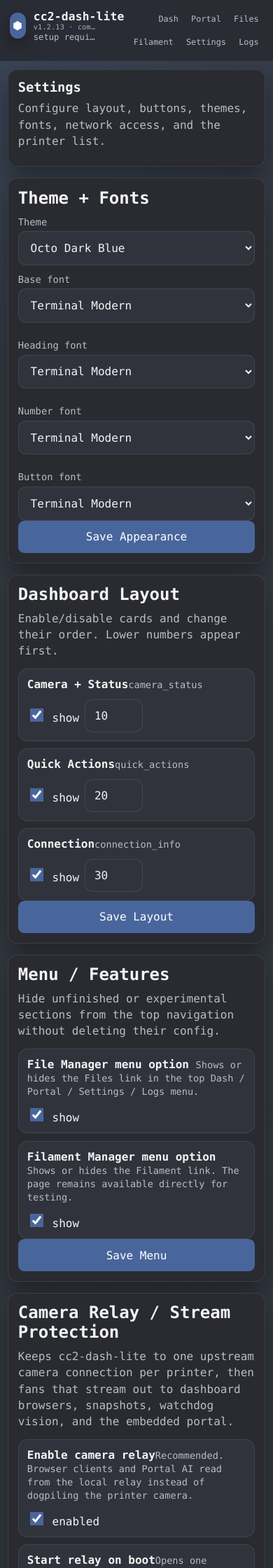
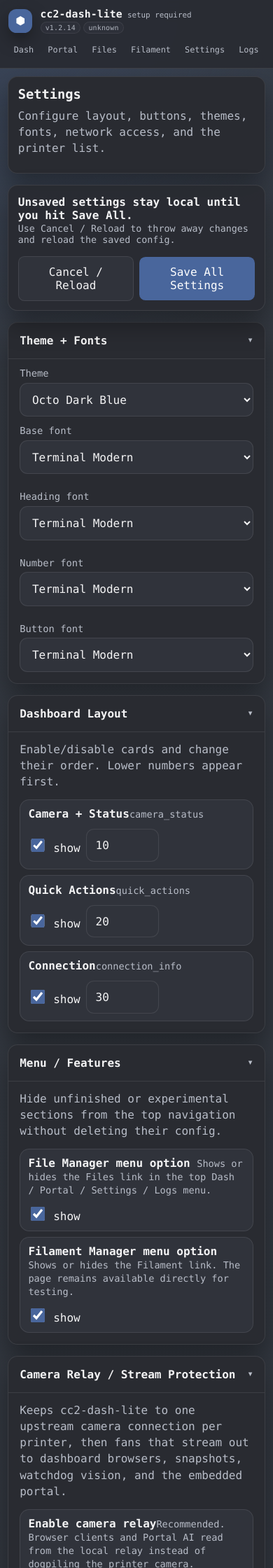
Before and after one commit to merberg-ai/cc2-dash-lite, a FastAPI app: page /settings in a window 390 px wide. Shown: the top 2240 px of the page at 70% size. Run offline with FastAPI, Linux system fonts and the light colour scheme.

Commit message:
Settings UI revamp; mobile header tweaks
Revamp settings page into collapsible panels with a sticky top/bottom Save All / Cancel action bar and a collapsed Advanced JSON editor with an explicit raw-JSON override. Add new frontend logic (applySettingsFormToConfig, saveAllSettings) to serialize all sections into a single config payload and wire Save All / Cancel buttons. Update templates to use details/summary panels and remove per-section save buttons. Improve mobile header/brand layout and show branch/build metadata compactly. Bump package version to 1.2.14 and update README release notes.

```diff
--- a/cc2_dash_lite/__init__.py
+++ b/cc2_dash_lite/__init__.py
@@ -1 +1 @@
-__version__ = "1.2.13"
+__version__ = "1.2.14"
--- a/static/app.css
+++ b/static/app.css
@@ -20,13 +20,15 @@ button, input, select, textarea { font: inherit; }
   padding: .85rem .85rem; background: color-mix(in srgb, var(--cc2-card) 90%, transparent);
   backdrop-filter: blur(14px); border-bottom: 1px solid var(--cc2-border);
 }
-.brand { display: flex; align-items: center; gap: .7rem; min-width: 0; }
-.brand-text { display:block; min-width:0; }
-.brand-icon { display:grid; place-items:center; width: 2.35rem; height:2.35rem; border-radius: .8rem; background: var(--cc2-primary); color: white; box-shadow: 0 10px 24px var(--cc2-shadow); }
-.brand strong { display:block; font-family: var(--font-heading); font-size: 1.02rem; letter-spacing: .01em; white-space: nowrap; }
-.brand-build { display:block; color: var(--cc2-muted); font-family: var(--font-number); font-size: .63rem; line-height: 1.15; letter-spacing: .025em; white-space: nowrap; overflow: hidden; text-overflow: ellipsis; max-width: 13rem; opacity: .9; }
-.brand small { display:block; color: var(--cc2-muted); font-size: .76rem; margin-top: .1rem; white-space: nowrap; overflow: hidden; text-overflow: ellipsis; max-width: 12rem; }
-.topnav { display:flex; gap:.3rem; align-items:center; }
+.brand { display:flex; align-items:center; gap:.7rem; min-width:0; flex:1 1 auto; }
+.brand-text { display:flex; flex-direction:column; gap:.18rem; min-width:0; }
+.brand-icon { flex:0 0 auto; display:grid; place-items:center; width:2.35rem; height:2.35rem; border-radius:.8rem; background:var(--cc2-primary); color:white; box-shadow:0 10px 24px var(--cc2-shadow); }
+.brand-title-row { display:flex; align-items:baseline; gap:.45rem; min-width:0; }
+.brand strong { display:block; font-family:var(--font-heading); font-size:clamp(.92rem, 3.6vw, 1.08rem); letter-spacing:.01em; white-space:nowrap; overflow:hidden; text-overflow:ellipsis; min-width:0; max-width:14rem; }
+.brand-printer { color:var(--cc2-muted); font-size:.68rem; white-space:nowrap; overflow:hidden; text-overflow:ellipsis; min-width:0; max-width:10rem; }
+.brand-meta { display:flex; align-items:center; gap:.28rem; min-width:0; overflow:hidden; color:var(--cc2-muted); font-family:var(--font-number); font-size:.62rem; line-height:1.15; letter-spacing:.02em; opacity:.95; }
+.brand-meta span { min-width:0; max-width:7.8rem; overflow:hidden; text-overflow:ellipsis; white-space:nowrap; border:1px solid color-mix(in srgb, var(--cc2-border) 84%, transparent); background:color-mix(in srgb, var(--cc2-card-soft) 80%, transparent); border-radius:999px; padding:.11rem .38rem; }
+.topnav { display:flex; gap:.3rem; align-items:center; flex:0 0 auto; }
 .navlink { color: var(--cc2-muted); font-size: .8rem; padding: .48rem .55rem; border-radius: .7rem; }
 .navlink:hover { color: var(--cc2-text); background: var(--cc2-card-soft); }
 .main-content { flex: 1; padding: .8rem; }
@@ -89,6 +91,25 @@ hr { width:100%; border:0; border-top:1px solid var(--cc2-border); margin:0; }
 .result-item, .setting-row, .log-line { background: var(--cc2-card-soft); border:1px solid var(--cc2-border); border-radius:.85rem; padding:.75rem; }
 .result-item strong { display:block; margin-bottom:.2rem; }
 .result-item span, .setting-row small { color: var(--cc2-muted); font-size:.85rem; }
+.settings-actionbar { display:flex; align-items:center; justify-content:space-between; gap:.85rem; padding:.8rem 1rem; }
+.settings-actionbar.compact-actionbar { position:sticky; top:4.45rem; z-index:30; background:color-mix(in srgb, var(--cc2-card) 94%, transparent); backdrop-filter:blur(12px); }
+.settings-actionbar strong { display:block; font-family:var(--font-heading); }
+.settings-actionbar small { display:block; color:var(--cc2-muted); margin-top:.12rem; line-height:1.25; }
+.settings-action-buttons { display:flex; gap:.5rem; align-items:center; flex-wrap:wrap; justify-content:flex-end; }
+.settings-panel { padding:0; overflow:hidden; }
+.settings-summary { display:flex; align-items:center; justify-content:space-between; gap:.75rem; cursor:pointer; list-style:none; padding:1rem; user-select:none; }
+.settings-summary::-webkit-details-marker { display:none; }
+.settings-summary::after { content:'▾'; color:var(--cc2-muted); transition:transform .18s ease; font-size:.9rem; }
+.settings-panel:not([open]) .settings-summary::after { transform:rotate(-90deg); }
+.settings-summary span { font-family:var(--font-heading); font-weight:900; }
+.settings-summary small { color:var(--cc2-muted); text-align:right; line-height:1.25; }
+.settings-panel-body { padding:0 1rem 1rem; border-top:1px solid var(--cc2-border); }
+.settings-panel-body > .muted:first-child { margin-top:.8rem; }
+.raw-json-override { display:flex; align-items:center; gap:.5rem; color:var(--cc2-muted); margin:.75rem 0; font-size:.86rem; }
+body[data-page="settings"] .setting-row { padding:.65rem .7rem; }
+body[data-page="settings"] .settings-list { gap:.5rem; }
+body[data-page="settings"] .button.tiny { min-height:2.05rem; }
+
 .card-title-row { display:flex; align-items:center; justify-content:space-between; gap:.75rem; }
 .card-title-row h2 { margin:0; }
 .pill { display:inline-flex; align-items:center; gap:.35rem; color:var(--cc2-muted); border:1px solid var(--cc2-border); background:var(--cc2-card-soft); border-radius:999px; padding:.3rem .55rem; font-size:.75rem; }
@@ -128,11 +149,19 @@ hr { width:100%; border:0; border-top:1px solid var(--cc2-border); margin:0; }
 @keyframes spin { to { transform: rotate(360deg); } }
 @keyframes fadeIn { from { opacity:0; transform:translateY(8px); } to { opacity:1; transform:translateY(0); } }
 @keyframes toastIn { from { opacity:0; transform:translateY(8px); } to { opacity:1; transform:translateY(0); } }
+@media (max-width: 620px) {
+  .topbar { align-items:stretch; flex-direction:column; gap:.55rem; padding:.7rem .75rem; }
+  .brand { width:100%; }
+  .brand strong { max-width:none; }
+  .brand-printer { max-width:42vw; }
+  .brand-meta { flex-wrap:nowrap; overflow-x:auto; scrollbar-width:none; padding-bottom:.05rem; }
+  .brand-meta::-webkit-scrollbar { display:none; }
+  .topnav { width:100%; overflow-x:auto; flex-wrap:nowrap; justify-content:flex-start; padding-bottom:.05rem; scrollbar-width:none; }
+  .topnav::-webkit-scrollbar { display:none; }
+  .navlink { flex:0 0 auto; font-size:.74rem; padding:.42rem .48rem; }
+}
 @media (max-width: 520px) {
   .status-grid.four { grid-template-columns: repeat(2, 1fr); }
-  .topbar { align-items:flex-start; }
-  .topnav { flex-wrap:wrap; justify-content:flex-end; }
-  .navlink { font-size:.74rem; padding:.42rem .42rem; }
   .main-content { padding:.7rem; }
   .card { padding:.85rem; }
   .grid-2 { grid-template-columns:1fr; }
@@ -644,3 +673,19 @@ hr { width:100%; border:0; border-top:1px solid var(--cc2-border); margin:0; }
   .filament-control-panel .setting-controls { justify-content:flex-start; }
   .tray-grid { grid-template-columns:1fr; }
 }
+
+@media (max-width: 620px) {
+  .settings-actionbar.compact-actionbar { top:6.2rem; }
+  .settings-actionbar { flex-direction:column; align-items:stretch; }
+  .settings-action-buttons { display:grid; grid-template-columns:1fr 1fr; width:100%; }
+  .settings-action-buttons .button { width:100%; min-height:2.65rem; }
+  .settings-summary { align-items:flex-start; }
+  .settings-summary small { display:none; }
+  .setting-row { grid-template-columns:1fr; align-items:stretch; }
+  .setting-controls { justify-content:flex-start; }
+  .setting-controls input[type="number"] { width:6.5rem; }
+  .brand-icon { width:2.15rem; height:2.15rem; border-radius:.72rem; }
+}
+@media (max-width: 520px) {
+  .settings-panel { padding:0; }
+}
--- a/static/app.js
+++ b/static/app.js
@@ -855,6 +855,127 @@
 
     refreshCameraProxyStatus().catch(() => {});
 
+    function applySettingsFormToConfig() {
+      cfg.app = cfg.app || {};
+      cfg.appearance = cfg.appearance || {};
+      cfg.dashboard = cfg.dashboard || {};
+      cfg.features = cfg.features || {};
+      cfg.camera_proxy = cfg.camera_proxy || {};
+      cfg.portal_ai = cfg.portal_ai || {};
+      cfg.actions = cfg.actions || {};
+      cfg.network = cfg.network || {};
+
+      const themeSelect = $('#themeSelect');
+      if (themeSelect) cfg.app.theme = themeSelect.value;
+      cfg.appearance.fonts = cfg.appearance.fonts || {};
+      $$('.font-select').forEach(sel => cfg.appearance.fonts[sel.dataset.fontRole] = sel.value);
+
+      $$('#cardSettings [data-card-id]').forEach(row => {
+        const id = row.dataset.cardId;
+        const c = (cfg.dashboard.cards || []).find(x => x.id === id);
+        if (c) {
+          c.enabled = !!$('.card-enabled', row)?.checked;
+          c.order = Number($('.card-order', row)?.value || 99);
+        }
+      });
+
+      cfg.features.file_manager_enabled = !!$('#fileManagerEnabled')?.checked;
+      cfg.features.filament_manager_enabled = !!$('#filamentManagerEnabled')?.checked;
+
+      cfg.camera_proxy.enabled = !!$('#cameraProxyEnabled')?.checked;
+      cfg.camera_proxy.start_on_boot = !!$('#cameraProxyStartOnBoot')?.checked;
+      cfg.camera_proxy.max_client_fps = Number($('#cameraProxyMaxFps')?.value || 8);
+      cfg.camera_proxy.stale_frame_seconds = Number($('#cameraProxyStaleSeconds')?.value || 10);
+      cfg.camera_proxy.upstream_connect_timeout_seconds = Number($('#cameraProxyConnectTimeout')?.value || 5);
+      cfg.camera_proxy.upstream_read_timeout_seconds = Number($('#cameraProxyReadTimeout')?.value || 20);
+      cfg.camera_proxy.rewrite_portal_camera_urls = !!$('#cameraProxyRewritePortal')?.checked;
+      cfg.camera_proxy.fallback_to_direct = !!$('#cameraProxyFallbackDirect')?.checked;
+
+      cfg.portal_ai.enabled = !!$('#portalAIEnabled')?.checked;
+      cfg.portal_ai.background_monitor_enabled = !!$('#aiBackgroundMonitorEnabled')?.checked;
+      cfg.portal_ai.check_interval_seconds = Number($('#aiCheckIntervalSeconds')?.value || 30);
+      cfg.portal_ai.background_log_changes = !!$('#aiBackgroundLogChanges')?.checked;
+      cfg.portal_ai.background_min_log_level = $('#aiBackgroundMinLogLevel')?.value || 'watch';
+      cfg.portal_ai.telemetry_rules_enabled = !!$('#aiTelemetryRules')?.checked;
+      cfg.portal_ai.camera_rules_enabled = !!$('#aiCameraRules')?.checked;
+      cfg.portal_ai.vision_ai_enabled = !!$('#aiVisionEnabled')?.checked;
+      cfg.portal_ai.ollama_base_url = $('#aiOllamaBaseUrl')?.value?.trim() || 'http://localhost:11434';
+      cfg.portal_ai.ollama_vision_model = $('#aiOllamaVisionModel')?.value?.trim() || 'llava';
+      cfg.portal_ai.vision_check_interval_seconds = Number($('#aiVisionCheckInterval')?.value || 120);
+      cfg.portal_ai.vision_require_active_print = !!$('#aiVisionRequireActivePrint')?.checked;
+      cfg.portal_ai.vision_heuristics_enabled = !!$('#aiVisionHeuristicsEnabled')?.checked;
+      cfg.portal_ai.vision_treat_benign_uncertain_as_ok = !!$('#aiVisionBenignUncertainOk')?.checked;
+      cfg.portal_ai.vision_dark_mean_threshold = Number($('#aiVisionDarkMeanThreshold')?.value || 42);
+      const darkDrop = $('#aiVisionDarkDropThreshold');
+      if (darkDrop) cfg.portal_ai.vision_dark_relative_drop_threshold = Number(darkDrop.value || 18);
+      cfg.portal_ai.vision_stringing_edge_density_threshold = Number($('#aiVisionStringingEdgeThreshold')?.value || 0.125);
+      cfg.portal_ai.vision_confidence_threshold = Number($('#aiVisionConfidenceThreshold')?.value || 70);
+      cfg.portal_ai.vision_severity_threshold = Number($('#aiVisionSeverityThreshold')?.value || 60);
+      cfg.portal_ai.vision_required_bad_checks = Number($('#aiVisionRequiredBadChecks')?.value || 2);
+      cfg.portal_ai.vision_prompt = $('#aiVisionPrompt')?.value || cfg.portal_ai.vision_prompt || '';
+      cfg.portal_ai.progress_stuck_minutes = Number($('#aiProgressStuckMinutes')?.value || 8);
+      cfg.portal_ai.multi_color_mode = $('#aiMultiColorMode')?.value || 'auto';
+      cfg.portal_ai.multi_color_progress_stuck_minutes = Number($('#aiMultiColorStuckMinutes')?.value || 30);
+      cfg.portal_ai.stale_status_seconds = Number($('#aiStaleStatusSeconds')?.value || 75);
+      cfg.portal_ai.feedback_enabled = !!$('#aiFeedbackEnabled')?.checked;
+      cfg.portal_ai.auto_pause_enabled = !!$('#aiAutoPauseEnabled')?.checked;
+      cfg.portal_ai.auto_pause_threshold = Number($('#aiAutoPauseThreshold')?.value || 90);
+
+      $$('#actionSettings [data-action-id]').forEach(row => {
+        const id = row.dataset.actionId;
+        const a = cfg.actions[id];
+        if (a) {
+          const oldLabel = String(a.label || id);
+          a.label = $('.action-label', row)?.value?.trim() || oldLabel;
+          a.visible = !!$('.action-visible', row)?.checked;
+          a.requires_confirm = !!$('.action-confirm', row)?.checked;
+          a.order = Number($('.action-order', row)?.value || 99);
+          if (id === 'set_speed_preset') {
+            delete a.preset_mode;
+            delete a.preset_name;
+          }
+        }
+      });
+
+      const allowedSubnets = $('#allowedSubnets');
+      if (allowedSubnets) cfg.network.allowed_subnets = allowedSubnets.value.split('\n').map(x => x.trim()).filter(Boolean);
+      const allowedHosts = $('#allowedHosts');
+      if (allowedHosts) cfg.network.allowed_hosts = allowedHosts.value.split('\n').map(x => x.trim()).filter(Boolean);
+      return cfg;
+    }
+
+    async function saveAllSettings(button = null) {
+      const rawOverride = !!$('#useRawJsonOnSave')?.checked;
+      setButtonBusy(button, true, 'Saving...');
+      try {
+        if (rawOverride) {
+          try { cfg = JSON.parse($('#configEditor')?.value || '{}'); }
+          catch (err) { throw new Error('Invalid raw JSON: ' + err.message); }
+        } else {
+          applySettingsFormToConfig();
+          refreshConfigEditor();
+        }
+        await api('/api/config', { method:'POST', body:JSON.stringify({ config: cfg }) });
+        toast('All settings saved. Reloading...', 'success');
+        setTimeout(() => location.reload(), 550);
+      } catch (err) {
+        toast(err.message, 'error', 9000);
+      } finally {
+        setButtonBusy(button, false);
+      }
+    }
+
+    ['saveAllSettingsButton', 'saveAllSettingsButtonBottom'].forEach(id => {
+      const btn = $('#' + id);
+      if (btn) btn.addEventListener('click', () => saveAllSettings(btn));
+    });
+    ['cancelSettingsButton', 'cancelSettingsButtonBottom'].forEach(id => {
+      const btn = $('#' + id);
+      if (btn) btn.addEventListener('click', () => {
+        if (confirm('Discard unsaved settings and reload the saved config?')) location.reload();
+      });
+    });
+
     const refreshOllamaModels = $('#refreshOllamaModelsButton');
     if (refreshOllamaModels) refreshOllamaModels.addEventListener('click', async () => {
       try {
--- a/templates/base.html
+++ b/templates/base.html
@@ -19,12 +19,18 @@
   <div id="toastHost" class="toast-host" aria-live="polite"></div>
   <div class="app-shell">
     <header class="topbar fade-in">
-      <a class="brand" href="/" title="cc2-dash-lite v{{ build.version }} · commit {{ build.git_commit_short }}{% if build.git_branch and build.git_branch != 'unknown' %} · {{ build.git_branch }}{% endif %}{% if build.git_dirty %} · dirty{% endif %}">
+      <a class="brand" href="/" title="cc2-dash-lite v{{ build.version }} · commit {{ build.git_commit_short }}{% if build.git_branch and build.git_branch != 'unknown' %} · branch {{ build.git_branch }}{% endif %}{% if build.git_dirty %} · dirty{% endif %}">
         <span class="brand-icon">⬢</span>
         <span class="brand-text">
-          <strong>{{ cfg.app.name|default('cc2-dash-lite') }}</strong>
-          <span class="brand-build">v{{ build.version }} · commit {{ build.git_commit_short }}{% if build.git_dirty %}*{% endif %}</span>
-          <small>{{ printer.name if printer else 'setup required' }}</small>
+          <span class="brand-title-row">
+            <strong>{{ cfg.app.name|default('cc2-dash-lite') }}</strong>
+            <span class="brand-printer">{{ printer.name if printer else 'setup required' }}</span>
+          </span>
+          <span class="brand-meta" aria-label="Build information">
+            <span>v{{ build.version }}</span>
+            {% if build.git_branch and build.git_branch != 'unknown' %}<span>{{ build.git_branch }}</span>{% endif %}
+            <span>{{ build.git_commit_short }}{% if build.git_dirty %}*{% endif %}</span>
+          </span>
         </span>
       </a>
       <nav class="topnav">
--- a/templates/settings.html
+++ b/templates/settings.html
@@ -7,8 +7,23 @@
     <p>Configure layout, buttons, themes, fonts, network access, and the printer list.</p>
   </article>
 
-  <article class="card">
-    <h2>Theme + Fonts</h2>
+  <div class="settings-actionbar card compact-actionbar" role="region" aria-label="Settings save controls">
+    <div>
+      <strong>Unsaved settings stay local until you hit Save All.</strong>
+      <small>Use Cancel / Reload to throw away changes and reload the saved config.</small>
+    </div>
+    <div class="settings-action-buttons">
+      <button id="cancelSettingsButton" class="button secondary" type="button">Cancel / Reload</button>
+      <button id="saveAllSettingsButton" class="button primary" type="button"><span class="button-label">Save All Settings</span></button>
+    </div>
+  </div>
+
+  <details class="card settings-panel" open>
+    <summary class="settings-summary">
+      <span>Theme + Fonts</span>
+      <small>Theme, typography, and visual polish.</small>
+    </summary>
+    <div class="settings-panel-body">
     <label class="field-label" for="themeSelect">Theme</label>
     <select id="themeSelect" class="input">
       {% for id, t in themes.items() %}
@@ -34,18 +49,26 @@
         <select id="buttonFont" class="input font-select" data-font-role="button"></select>
       </div>
     </div>
-    <button id="saveThemeButton" class="button primary full"><span class="button-label">Save Appearance</span></button>
-  </article>
+    </div>
+  </details>
 
-  <article class="card">
-    <h2>Dashboard Layout</h2>
+  <details class="card settings-panel" open>
+    <summary class="settings-summary">
+      <span>Dashboard Layout</span>
+      <small>Choose dashboard cards and their order.</small>
+    </summary>
+    <div class="settings-panel-body">
     <p class="muted">Enable/disable cards and change their order. Lower numbers appear first.</p>
     <div id="cardSettings" class="settings-list"></div>
-    <button id="saveLayoutButton" class="button primary full"><span class="button-label">Save Layout</span></button>
-  </article>
+    </div>
+  </details>
 
-  <article class="card">
-    <h2>Menu / Features</h2>
+  <details class="card settings-panel" open>
+    <summary class="settings-summary">
+      <span>Menu / Features</span>
+      <small>Show or hide top navigation features.</small>
+    </summary>
+    <div class="settings-panel-body">
     <p class="muted">Hide unfinished or experimental sections from the top navigation without deleting their config.</p>
     <div class="settings-list">
       <div class="setting-row">
@@ -67,11 +90,15 @@
         </div>
       </div>
     </div>
-    <button id="saveMenuButton" class="button primary full"><span class="button-label">Save Menu</span></button>
-  </article>
+    </div>
+  </details>
 
-  <article class="card">
-    <h2>Camera Relay / Stream Protection</h2>
+  <details class="card settings-panel" open>
+    <summary class="settings-summary">
+      <span>Camera Relay / Stream Protection</span>
+      <small>One camera upstream connection with local fanout.</small>
+    </summary>
+    <div class="settings-panel-body">
     <p class="muted">Keeps cc2-dash-lite to one upstream camera connection per printer, then fans that stream out to dashboard browsers, snapshots, watchdog vision, and the embedded portal.</p>
     <div class="settings-list">
       <div class="setting-row">
@@ -104,13 +131,18 @@
       </div>
       <div class="setting-row">
         <div><strong>Relay diagnostics</strong><small id="cameraProxyStatus">Status not loaded yet.</small></div>
-        <div class="setting-controls compact-inline"><button id="refreshCameraProxyStatusButton" class="button secondary tiny" type="button">Status</button><button id="saveCameraProxyButton" class="button primary tiny" type="button"><span class="button-label">Save Relay</span></button></div>
+        <div class="setting-controls compact-inline"><button id="refreshCameraProxyStatusButton" class="button secondary tiny" type="button">Status</button></div>
       </div>
     </div>
-  </article>
+    </div>
+  </details>
 
-  <article class="card">
-    <h2>Portal AI 🤖</h2>
+  <details class="card settings-panel" open>
+    <summary class="settings-summary">
+      <span>Portal AI 🤖</span>
+      <small>Telemetry, watchdog, Ollama vision, and failure detection.</small>
+    </summary>
+    <div class="settings-panel-body">
     <p class="muted">Explainable failure detection using printer telemetry first, with optional server-side camera frame checks through your LAN Ollama vision model.</p>
     <div class="settings-list">
       <div class="setting-row">
@@ -236,18 +268,26 @@
         <div class="setting-controls"><input id="aiAutoPauseThreshold" class="input" type="number" min="50" max="100" step="5" value="{{ cfg.portal_ai.auto_pause_threshold }}"></div>
       </div>
     </div>
-    <button id="saveAIButton" class="button primary full"><span class="button-label">Save Portal AI</span></button>
-  </article>
+    </div>
+  </details>
 
-  <article class="card">
-    <h2>Buttons / Quick Actions</h2>
+  <details class="card settings-panel" open>
+    <summary class="settings-summary">
+      <span>Buttons / Quick Actions</span>
+      <small>Rename, order, show, and confirm dashboard actions.</small>
+    </summary>
+    <div class="settings-panel-body">
     <p class="muted">Hide buttons, rename them, reorder them, require confirmation, or tune action-specific options.</p>
     <div id="actionSettings" class="settings-list"></div>
-    <button id="saveActionsButton" class="button primary full"><span class="button-label">Save Buttons</span></button>
-  </article>
+    </div>
+  </details>
 
-  <article class="card printer-manager-card">
-    <h2>Printer Manager</h2>
+  <details class="card settings-panel printer-manager-card" open>
+    <summary class="settings-summary">
+      <span>Printer Manager</span>
+      <small>Scan, add, edit, and remove configured printers.</small>
+    </summary>
+    <div class="settings-panel-body">
     <p class="muted">Scan for verified Centauri Carbon printers, add one manually, remove old entries, or tune per-printer connection/command settings.</p>
 
     <div class="printer-manager-grid">
@@ -278,22 +318,42 @@
 
     <h3 class="section-subtitle">Configured printers</h3>
     <div id="printerSettings" class="settings-list printer-config-list"></div>
-  </article>
+    </div>
+  </details>
 
-  <article class="card">
-    <h2>Network Access</h2>
+  <details class="card settings-panel" open>
+    <summary class="settings-summary">
+      <span>Network Access</span>
+      <small>Allowed LAN subnets and hosts.</small>
+    </summary>
+    <div class="settings-panel-body">
     <label class="field-label" for="allowedSubnets">Allowed subnets, one per line</label>
     <textarea id="allowedSubnets" class="textarea" rows="4">{{ '\n'.join(cfg.network.allowed_subnets) }}</textarea>
     <label class="field-label" for="allowedHosts">Allowed hosts, one per line</label>
     <textarea id="allowedHosts" class="textarea" rows="3">{{ '\n'.join(cfg.network.allowed_hosts) }}</textarea>
-    <button id="saveNetworkButton" class="button primary full"><span class="button-label">Save Network Access</span></button>
-  </article>
+    </div>
+  </details>
 
-  <article class="card">
-    <h2>Advanced JSON</h2>
+  <details class="card settings-panel">
+    <summary class="settings-summary">
+      <span>Advanced JSON</span>
+      <small>Raw config editor for power users. Collapsed by default.</small>
+    </summary>
+    <div class="settings-panel-body">
     <p class="muted">Full config editor. Handy for command endpoints once the exact CC2 local API calls are nailed down.</p>
+    <label class="raw-json-override"><input id="useRawJsonOnSave" class="toggle" type="checkbox"> Use raw JSON as the source when Save All is clicked</label>
     <textarea id="configEditor" class="textarea code" rows="18">{{ cfg|tojson(indent=2) }}</textarea>
-    <button id="saveJsonButton" class="button danger full"><span class="button-label">Save Full JSON Config</span></button>
-  </article>
+    </div>
+  </details>
+  <div class="settings-actionbar card bottom-actionbar" role="region" aria-label="Settings save controls bottom">
+    <div>
+      <strong>Done tweaking?</strong>
+      <small>Save everything at once, or reload to abandon changes.</small>
+    </div>
+    <div class="settings-action-buttons">
+      <button id="cancelSettingsButtonBottom" class="button secondary" type="button">Cancel / Reload</button>
+      <button id="saveAllSettingsButtonBottom" class="button primary" type="button"><span class="button-label">Save All Settings</span></button>
+    </div>
+  </div>
 </section>
 {% endblock %}
```
Also changed, not shown: README.md.
